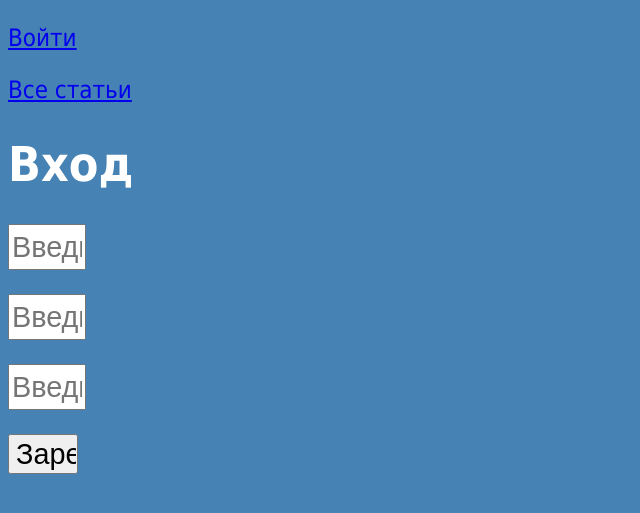
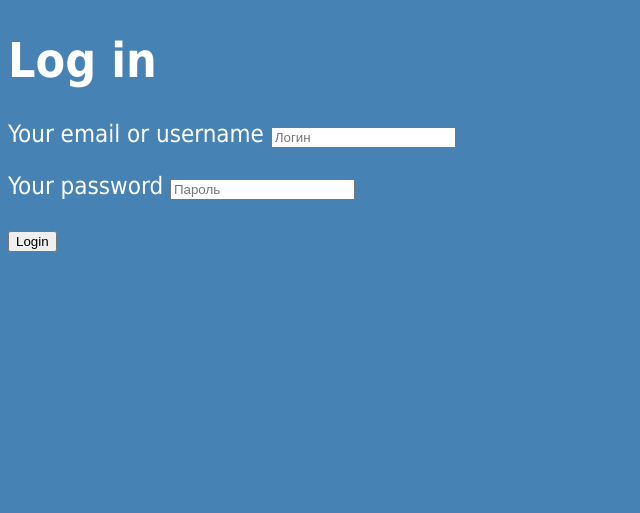
Before and after one commit to helgesander/python_sixth_lab, a Django app: page /login/ in a window 1280 px wide. Shown: the top 513 px of the page, without its empty margins (0-640 px from the left). Run offline with Django 4.2, Linux system fonts and the light colour scheme; parts of the project's set-up code (start-up, migrations or seed data) failed here and were passed over.

Commit message:
DONEEEEEE

```diff
--- a/articles/static/css/reg_log.css
+++ b/articles/static/css/reg_log.css
@@ -5,18 +5,3 @@ body {
     color: #ffffff;
 
 }
-
-#button {
-    margin-top: 20px;
-    height: 50px;
-    width: 100px;
-    font-size: 150%;
-}
-.login form {
-}
-
-input {
-    font-size: 120%;
-    width: 70px;
-    height: 40px;
-}
--- a/articles/templates/login.html
+++ b/articles/templates/login.html
@@ -6,22 +6,27 @@
     <title>Вход</title>
 </head>
 <body>
-    <div class="content">
-        <div class="header">
-            <div class="navigation">
-                <p><a href="{% url 'login' %}">Войти</a></p>
-                <p><a href="{% url 'archive' %}">Все статьи</a></p>
-            </div>
+    <div id="container_demo" >
+    <div id="wrapper">
+        <div id="login" class="animate form">
+            <form action="{% url 'login'%}" method="POST">
+                {% csrf_token %}
+                <h1>Log in</h1>
+                <p>
+                    <label for="username" class="uname" data-icon="u" > Your email or username </label>
+                    <input id="username" name="username" required="required" type="text" placeholder="Логин"/>
+                </p>
+                <p>
+                    <label for="password" class="youpasswd" data-icon="p"> Your password </label>
+                    <input id="password" name="password" required="required" type="password" placeholder="Пароль" />
+                </p>
+                <p class="login button">
+                    <input type="submit" value="Login" />
+                </p>
+            </form>
         </div>
-        <form method="POST">
-            {% csrf_token %}
-            <h1>Вход</h1>
-            <p><input type="text" name="username" placeholder="Введите имя пользователя" value="{{ form.username }}"></p>
-            <p><input type="text" name="email" placeholder="Введите почту" value="{{ form.email }}"></p>
-            <p><input type="password" name="password" placeholder="Введите пароль" value="{{ form.password }}"></p>
-            <p><input type="submit" value="Зарегестрироваться"></p>
-        </form>
     </div>
+</div>
     <p class="error"> {{ form.error }} </p>
 </body>
 </html>
--- a/articles/views.py
+++ b/articles/views.py
@@ -5,7 +5,7 @@ from django.http import Http404
 from django.shortcuts import redirect
 from django.contrib.auth.models import User
 from django.contrib.auth import authenticate
-from django.contrib.auth import login
+from django.contrib.auth import login, logout
 
 
 
@@ -17,10 +17,17 @@ def get_article(request, article_id):
         raise Http404
 
 def archive(request):
-    return render(request, 'archive.html', {"posts": Article.objects.all()})
-
-def create_error(request):
-    return render(request, 'error.html')
+    if request.user.is_authenticated:
+        link_list = [
+            {"text": "Выход из аккаунта", "ref": "/logout"},
+            {"text": "Создать статью", "ref": "article/new"}
+        ]
+    else:
+        link_list = [
+            {"text": "Вход", "ref": "/login"},
+            {"text": "Регистрация", "ref": "/registration"}
+        ]
+    return render(request, 'archive.html', {"posts": Article.objects.all(), "links": link_list})
 
 def create_post(request):
     if not request.user.is_anonymous:
@@ -48,32 +55,33 @@ def create_post(request):
     else:
         raise Http404
 
-def login(request):
+def login_user(request):
     if request.method == "POST":
         form = {
-            'username': request.POST['username'], 'password': request.POST['password'],
+            'username': request.POST['username'],
+            'password': request.POST['password']
         }
         if form['username'] and form['password']:
-            if not User.objects.filter(username=form['username']):
-                form['does_not_exist'] = u'Такого пользователя не существует'
+            user = authenticate(username=form['username'], password=form['password'])
+            if user is None:
+                form['error'] = u'Такого пользователя не существует'
             else:
-                user = authenticate(username=form['username'], password=form['password'])
-                if user is not None:
-                    login(request, user)
-                else:
-                    form['bad_login'] = u'Аутентификация не прошла успешно, попробуйте позднее'
+                #user = authenticate(username=form['username'], password=form['password'])
+                login(request, user)
+                return redirect('archive')
         else:
-            form['error'] = u'Не все поля заполнены'
+            form['errors'] = u'Не все поля заполнены'
             return render(request, 'login.html', {'form': form})
     else:
         return render(request, 'login.html', {})
 
-def logout(request):
-    pass
+def logout_user(request):
+    logout(request)
+    return redirect('archive')
 
 def registration(request):
     if request.method == "POST":
-        form =  {
+        form = {
             'username': request.POST['username'],
             'email': request.POST['email'],
             'password': request.POST['password']
@@ -83,14 +91,15 @@ def registration(request):
             #return redirect('archive')
             try:
                 User.objects.get(username=form['username'])
-                form['error'] = u"Имя пользователя занято"
-                return render(request, 'registration.html', {'form': form})
+                User.objects.get(email=form['email'])
+                form['errors'] = u"Имя пользователя или почта уже заняты"
+                #return render(request, 'registration.html', {'form': form})
             except User.DoesNotExist:
                 User.objects.create_user(form['username'], form['email'], form['password'])
                 login(request, authenticate(request, username=form['username'], password=form['password']))
-                return redirect('archive')
+                return
         else:
-            form['error'] = u'Не все поля заполнены!'
+            form['errors'] = u'Не все поля заполнены!'
         return render(request, 'registration.html', {'form': form})
     else:
-        return render(request, 'archive.html', {})
+        return render(request, 'registration.html', {})
--- a/blog/urls.py
+++ b/blog/urls.py
@@ -22,7 +22,7 @@ urlpatterns = [
     path("", views.archive, name="archive"),
     path("article/<int:article_id>", views.get_article, name="get_article"),
     path('article/new', views.create_post, name="create_post"),
-    path('article/error', views.create_error, name="error_create_article"),
     path('registration/', views.registration, name="registration"),
-    path('login/', views.login, name='login'),
+    path('login/', views.login_user, name='login'),
+    path('logout/', views.logout_user , name='logout'),
 ]
```
Also changed, not shown: articles/templates/archive.html (+3 -5 lines), articles/templates/error.html (deleted, +0 -11 lines), articles/templates/error_registration.html (deleted, +0 -11 lines), articles/templates/registration.html (+24 -9 lines), articles/templates/registration/registration.html (deleted, +0 -17 lines), db.sqlite3.
